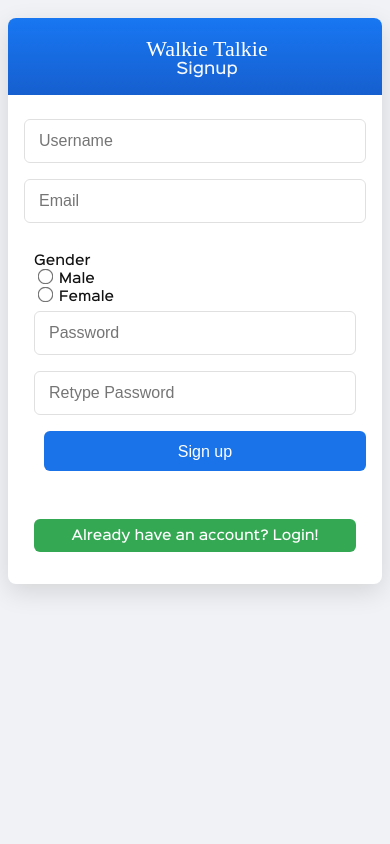
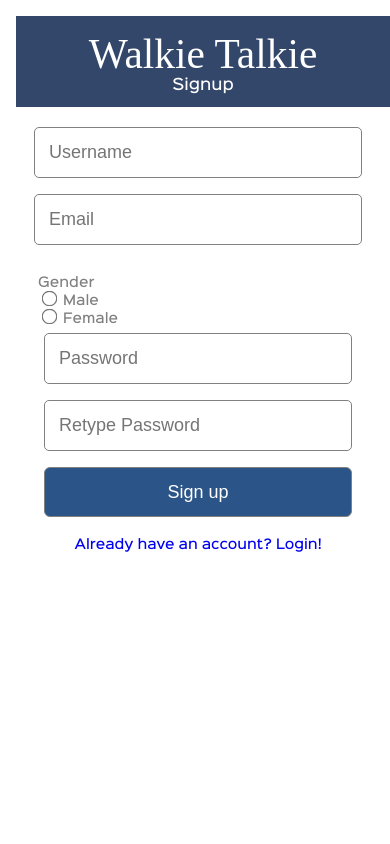
Before and after one commit to caz02/Carochat, a PHP site: page /signup.php in a window 390 px wide. Run offline with PHP 8.4, Linux system fonts and the light colour scheme; some web fonts are replaced.

Commit message:
update mobile version

```diff
--- a/signup.php
+++ b/signup.php
@@ -88,69 +88,37 @@
 	}
 </style>
 <style type="text/css">
-/* Mobile-only card/banner layout for small screens (signup page) */
+/* Mobile adjustments */
 @media (max-width: 600px) {
-	body{ background:#f0f2f5; }
 	#wrapper{
-		max-width:420px;
-		margin:18px auto;
-		background:#fff;
-		border-radius:8px;
-		box-shadow:0 8px 26px rgba(0,0,0,0.12);
-		overflow:hidden;
-		color:#111;
+		max-width: 100%;
+		padding: 8px;
+	}
+
+	form{
+		max-width: 95%;
+		padding: 12px;
+	}
+
+	input[type=text], input[type=password], input[type=submit]{
+		padding: 14px;
+		font-size: 18px;
+		margin: 8px 6px;
+		width: calc(100% - 12px);
+	}
+
+	input[type=submit]{
+		height: 50px;
+		font-size: 18px;
+		border-radius: 6px;
 	}
 
 	#header{
-		background: linear-gradient(180deg,#1877f2,#165fcf);
-		color:#fff;
-		font-family: headFont;
-		font-size:22px;
-		padding:18px 12px;
-		text-align:center;
-	}
-	#header > div{ font-size:13px; color:rgba(255,255,255,0.95); font-family: myFont; }
-
-	form{
-		padding:16px;
-		max-width:100%;
-		box-sizing:border-box;
+		font-size: calc(6vw + 18px);
+		padding: 14px 8px;
 	}
 
-	input[type=text], input[type=password]{
-		width:100%;
-		padding:12px 14px;
-		font-size:16px;
-		border-radius:6px;
-		border:1px solid #e0e0e0;
-		margin:8px 0;
-		box-sizing:border-box;
-		color:#111;
-	}
-
-	input[type=submit]{
-		display:block;
-		width:100%;
-		padding:12px 14px;
-		font-size:16px;
-		background:#1a73e8;
-		color:#fff;
-		border:none;
-		border-radius:6px;
-		cursor:pointer;
-		margin-top:8px;
-	}
-
-	a[href="login.php"]{
-		display:block;
-		text-align:center;
-		margin:12px 0 6px 0;
-		background:#34a853;
-		color:#fff;
-		padding:10px 12px;
-		border-radius:6px;
-		text-decoration:none;
-	}
+	#header > div{ font-size: 14px; }
 }
 </style>
 <body>
```
Also changed, not shown: includes/contacts.php (+8 -1 lines), login.php (+18 -53 lines).
